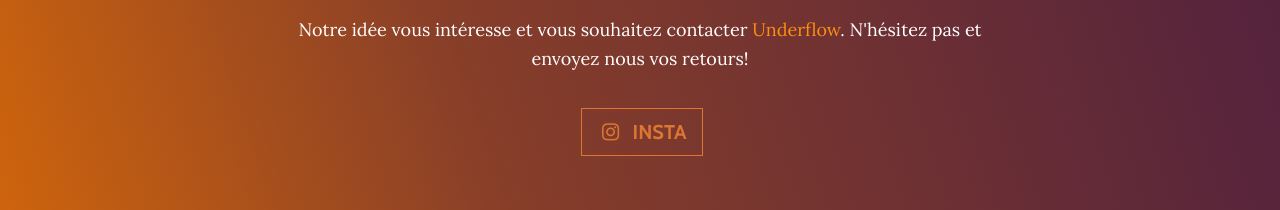
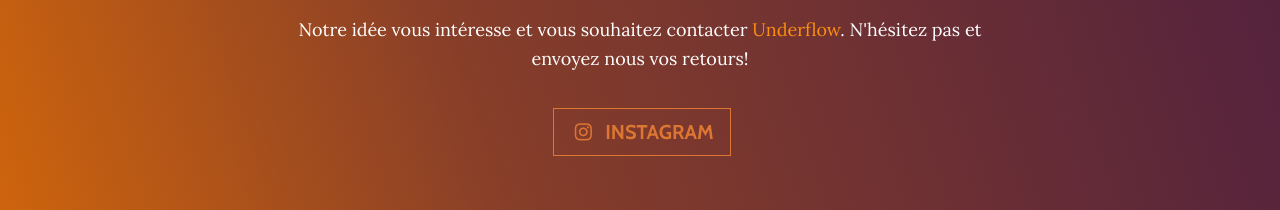
Before and after one commit to Wazted/sitevitrineunderflow, a plain HTML site: page index.html in a window 1280 px wide. Shown: the part 1780-1990 px from the top of the page. Drawn offline with nearby package versions, Linux system fonts and the light colour scheme.

Commit message:
full deploy

```diff
--- a/index.html
+++ b/index.html
@@ -56,7 +56,7 @@
                     <h2>ContacTEZ NOUS</h2>
                     <p>Notre idée vous intéresse et vous souhaitez contacter&nbsp;<a href="#">Underflow</a>. N'hésitez pas et envoyez nous vos retours!</p>
                     <ul class="list-inline banner-social-buttons">
-                        <li class="list-inline-item">&nbsp;<a class="btn btn-primary btn-lg btn-default" role="button" href="https://www.instagram.com/underflow_fr/"><i class="fa fa-instagram fa-fw"></i><span class="network-name">&nbsp; insta</span></a></li>
+                        <li class="list-inline-item">&nbsp;<a class="btn btn-primary btn-lg btn-default" role="button" href="https://www.instagram.com/underflow_fr/"><i class="fa fa-instagram fa-fw"></i><span class="network-name">&nbsp; instagram</span></a></li>
                     </ul>
                 </div>
             </div>
```
